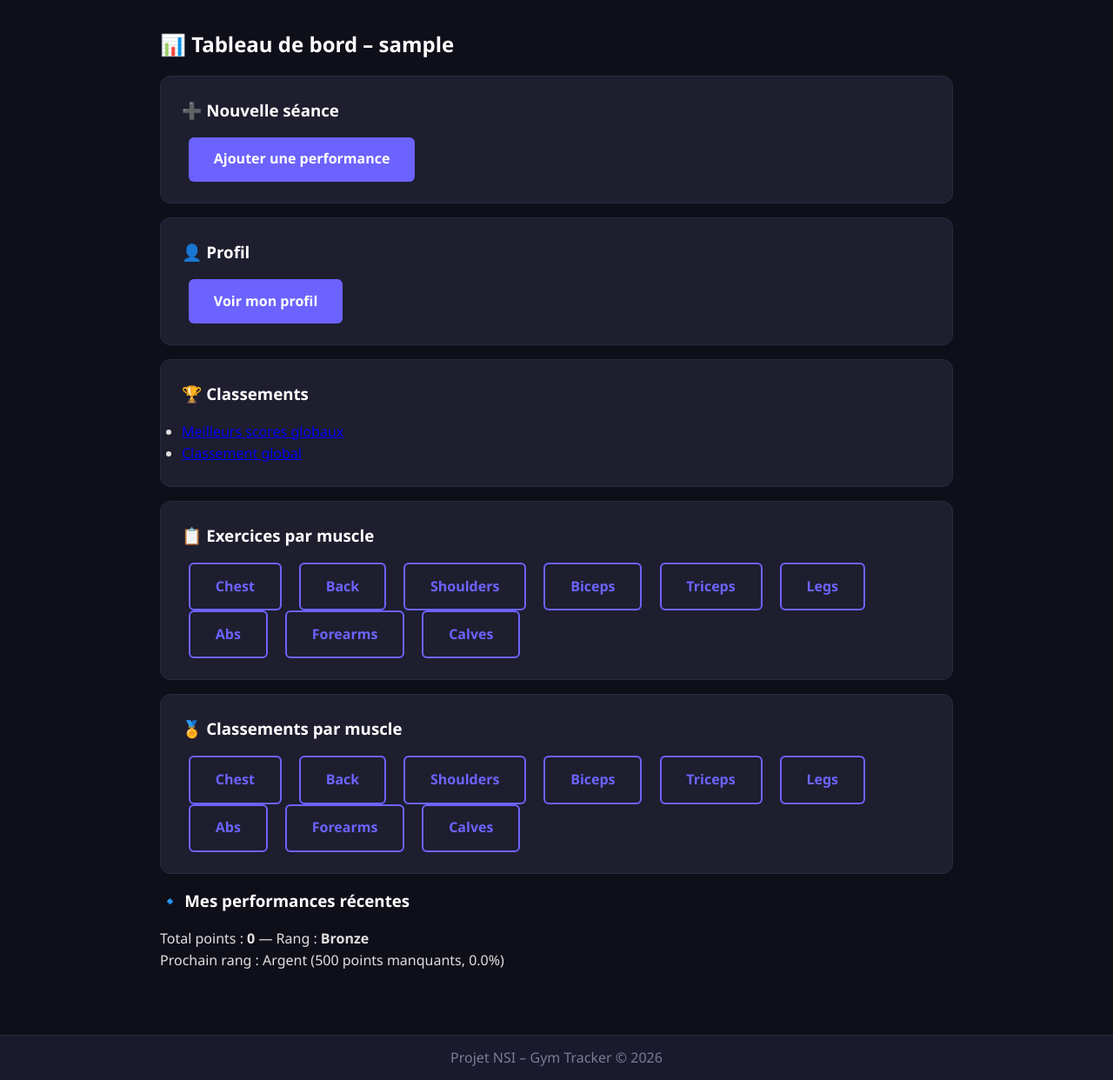
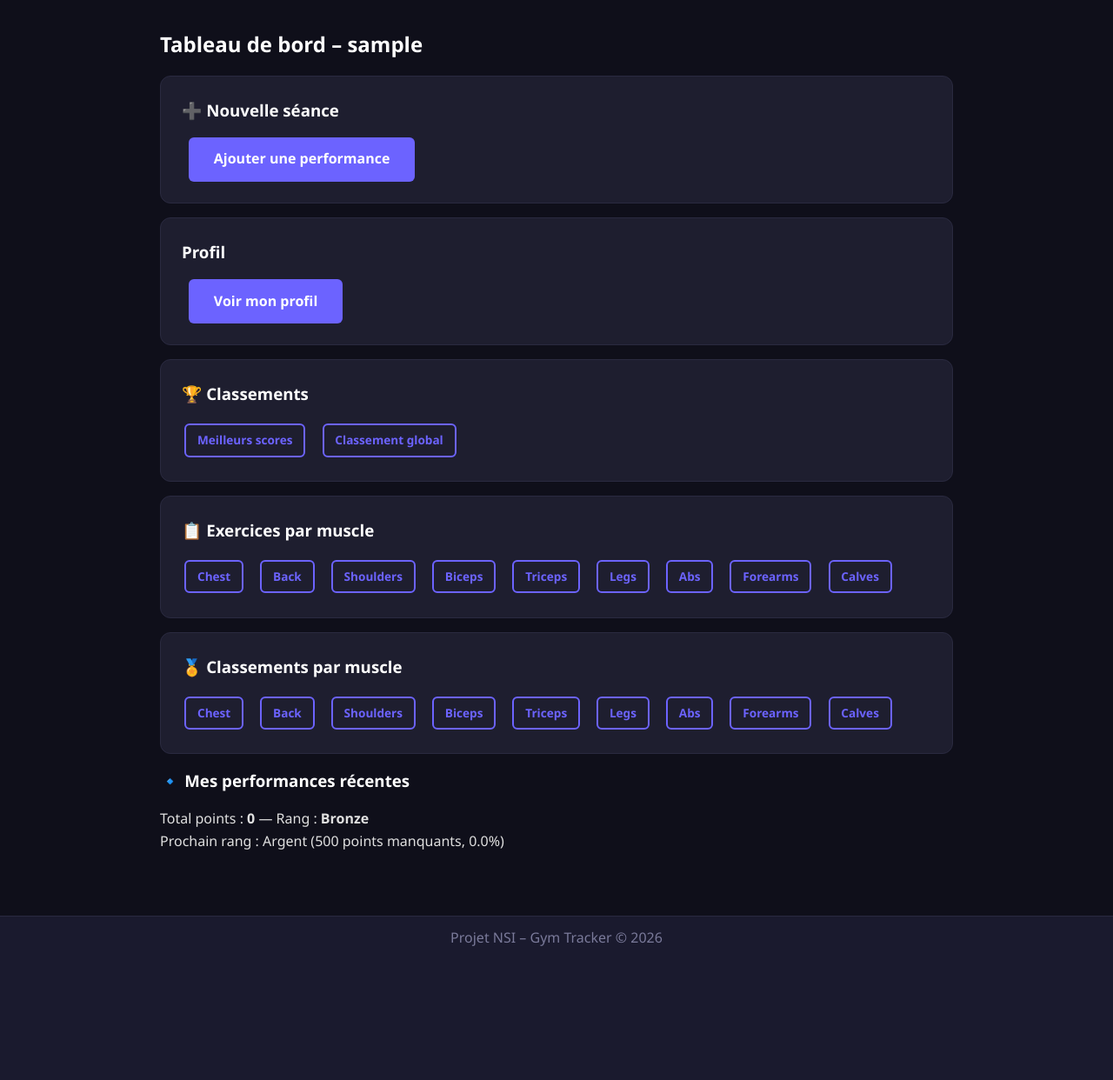
Before and after one commit to reibelbenjamin6-dev/projetNSI-gym, a Flask app: page /dashboard in a window 1280 px wide. Shown: the part 97-1339 px from the top of the page at 87% size. After the commit the page ends 1185 px from the top, so only its background shows below. Run offline with Flask 3, Linux system fonts and the light colour scheme; the visitor is signed in with stand-in values (Sample User, id 1); data comes from the database, SQL or seed files in the repository; data that the repository does not hold is empty.

Commit message:
poffinage

```diff
--- a/static/css/style.css
+++ b/static/css/style.css
@@ -237,3 +237,18 @@ footer {
     margin-bottom: 1.5rem;
     font-style: italic;
 }
+
+/* ====== PETITS BOUTONS (muscles, classements) ====== */
+.btn-sm {
+    padding: 0.4rem 0.8rem;
+    font-size: 0.85rem;
+    margin: 0.2rem;
+}
+
+/* Conteneur flexible pour les boutons de muscles / classements */
+.muscle-links {
+    display: flex;
+    flex-wrap: wrap;
+    gap: 0.8rem;          /* espacement horizontal et vertical */
+    margin-top: 0.5rem;   /* décollage du titre au-dessus */
+}
--- a/templates/dashboard.html
+++ b/templates/dashboard.html
@@ -1,23 +1,23 @@
 {% extends "base.html" %}
 {% block title %}Dashboard – Gym Tracker{% endblock %}
 {% block content %}
-<h2>📊 Tableau de bord – {{ current_user.username }}</h2>
+<h2>Tableau de bord – {{ current_user.username }}</h2>
 
 <div class="dashboard-grid">
     <div class="card">
         <h3>➕ Nouvelle séance</h3>
         <a href="/add-performance" class="btn btn-primary">Ajouter une performance</a>
     </div>
-    <div class="card">
-        <h3>👤 Profil</h3>
+     <div class="card">
+        <h3>Profil</h3>
         <a href="/profile" class="btn btn-primary">Voir mon profil</a>
     </div>
-    <div class="card">
+     <div class="card">
         <h3>🏆 Classements</h3>
-        <ul>
-            <li><a href="/best-scores">Meilleurs scores globaux</a></li>
-            <li><a href="/leaderboard">Classement global</a></li>
-        </ul>
+        <div class="muscle-links">
+            <a href="/best-scores" class="btn btn-outline btn-sm">Meilleurs scores</a>
+            <a href="/leaderboard" class="btn btn-outline btn-sm">Classement global</a>
+        </div>
     </div>
     <div class="card">
         <h3>📋 Exercices par muscle</h3>
```
